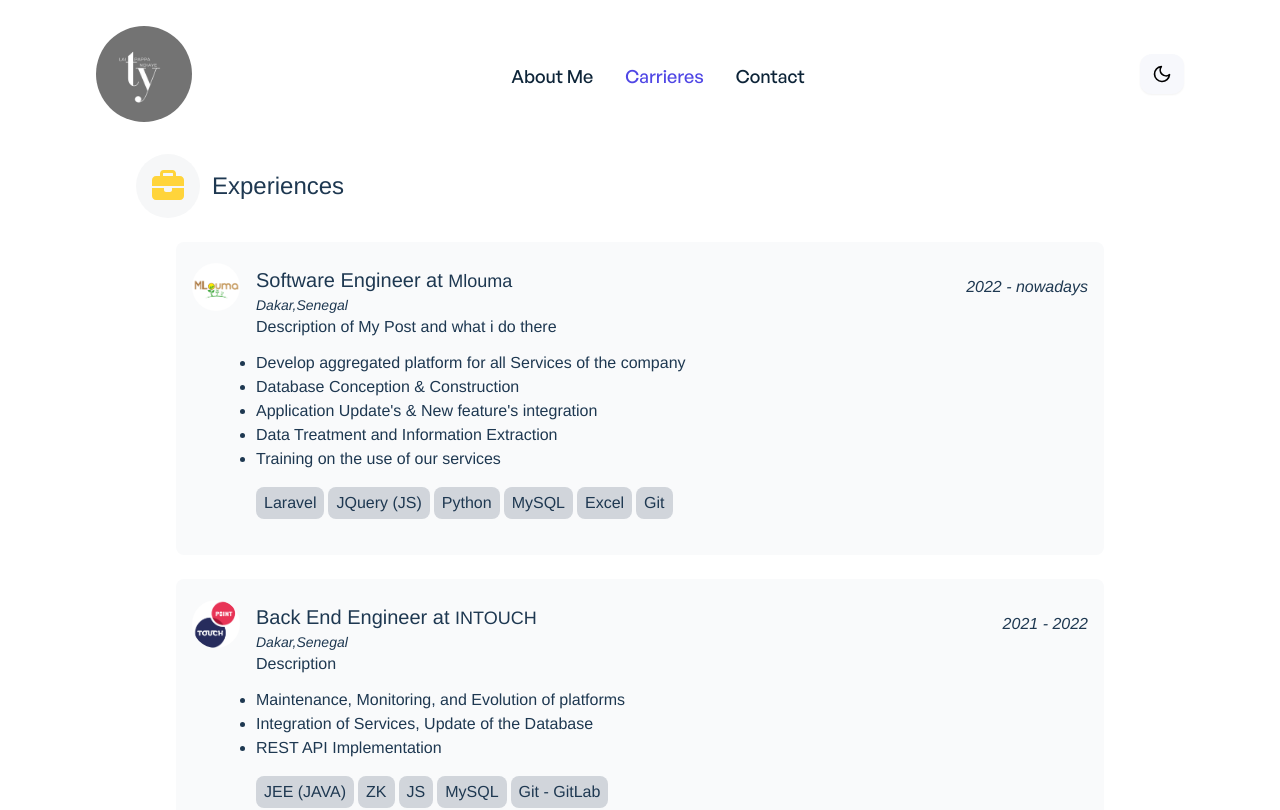
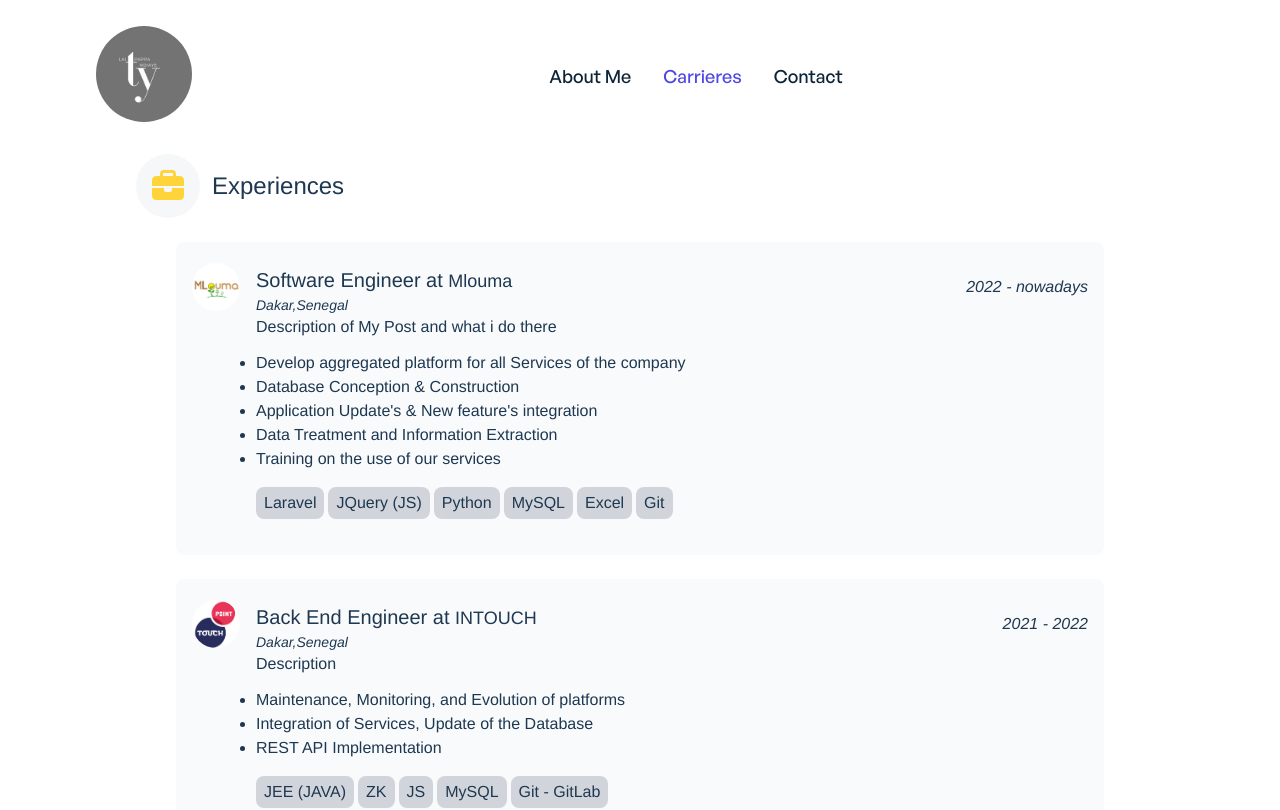
Before and after one commit to PappaLaity/v2-portfolio, a Vue app: page /carrieres in a window 1280 px wide. Shown: the top 810 px of the page. Built offline with nearby package versions, Linux system fonts and the light colour scheme; what vue-backtotop would draw is missing.

Commit message:
Deployment & Update Theme Switcher

```diff
--- a/package.json
+++ b/package.json
@@ -1,5 +1,5 @@
 {
-  "name": "vuejs-tailwindcss-portfolio",
+  "name": "pappalaity-portfolio",
   "version": "0.1.0",
   "private": true,
   "scripts": {
--- a/src/components/shared/AppHeader.vue
+++ b/src/components/shared/AppHeader.vue
@@ -1,5 +1,5 @@
 <script>
-import ThemeSwitcher from '../ThemeSwitcher';
+// import ThemeSwitcher from '../ThemeSwitcher';
 import HireMeModal from '../HireMeModal.vue';
 import feather from 'feather-icons';
 import AppHeaderLinks from './AppHeaderLinks.vue';
@@ -7,7 +7,7 @@ import AppHeaderLinks from './AppHeaderLinks.vue';
 
 export default {
   components: {
-    ThemeSwitcher,
+    // ThemeSwitcher,
     HireMeModal,
     AppHeaderLinks,
     // Button,
@@ -101,11 +101,11 @@ export default {
         </div>
 
         <!-- Theme switcher small screen -->
-        <theme-switcher
-            :theme="theme"
-            @themeChanged="updateTheme"
-            class="block sm:hidden bg-ternary-light dark:bg-ternary-dark hover:bg-hover-light dark:hover:bg-hover-dark hover:shadow-sm px-2.5 py-2 rounded-lg"
-        />
+        <!--        <theme-switcher-->
+        <!--            :theme="theme"-->
+        <!--            @themeChanged="updateTheme"-->
+        <!--            class="block sm:hidden bg-ternary-light dark:bg-ternary-dark hover:bg-hover-light dark:hover:bg-hover-dark hover:shadow-sm px-2.5 py-2 rounded-lg"-->
+        <!--        />-->
 
         <!-- Small screen hamburger menu -->
         <div class="sm:hidden">
@@ -154,11 +154,11 @@ export default {
         <!--				</div>-->
 
         <!-- Theme switcher large screen -->
-        <theme-switcher
-            :theme="theme"
-            @themeChanged="updateTheme"
-            class="ml-8 bg-primary-light dark:bg-ternary-dark px-3 py-2 shadow-sm rounded-xl cursor-pointer"
-        />
+        <!--        <theme-switcher-->
+        <!--            :theme="theme"-->
+        <!--            @themeChanged="updateTheme"-->
+        <!--            class="ml-8 bg-primary-light dark:bg-ternary-dark px-3 py-2 shadow-sm rounded-xl cursor-pointer"-->
+        <!--        />-->
       </div>
     </div>
 
--- a/src/router/index.js
+++ b/src/router/index.js
@@ -64,6 +64,7 @@ const routes = [
 
 const router = createRouter({
     history: createWebHistory(process.env.BASE_URL),
+    // history: createWebHistory(),
     routes,
     scrollBehavior() {
         document.getElementById('app').scrollIntoView();
--- a/src/views/About.vue
+++ b/src/views/About.vue
@@ -1,7 +1,6 @@
 <script>
 import AboutMe from '@/components/about/AboutMe';
 import AboutCounter from '@/components/about/AboutCounter';
-// import AboutServices from '@/components/about/AboutServices.vue';
 import feather from 'feather-icons';
 import Skills from "@/components/about/Skills.vue";
 
--- a/src/views/Home.vue
+++ b/src/views/Home.vue
@@ -8,8 +8,6 @@ export default {
   components: {
     AboutServices,
     AppBanner,
-    // ProjectsGrid,
-    // Button,
   },
 };
 </script>
--- a/vue.config.js
+++ b/vue.config.js
@@ -0,0 +1,3 @@
+module.exports = {
+    publicPath: process.env.NODE_ENV === "production" ? "/v2-portfolio/" : "/",
+};
```
